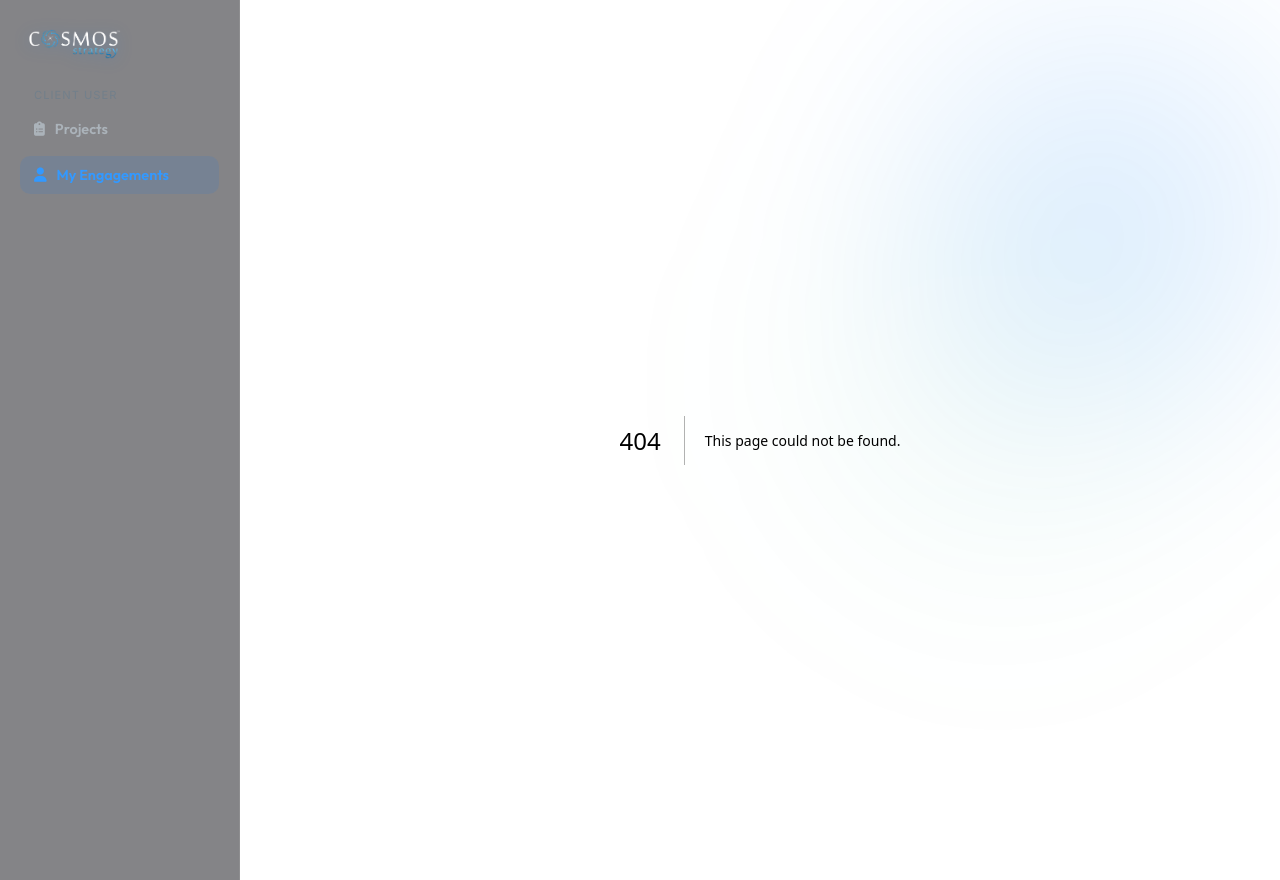
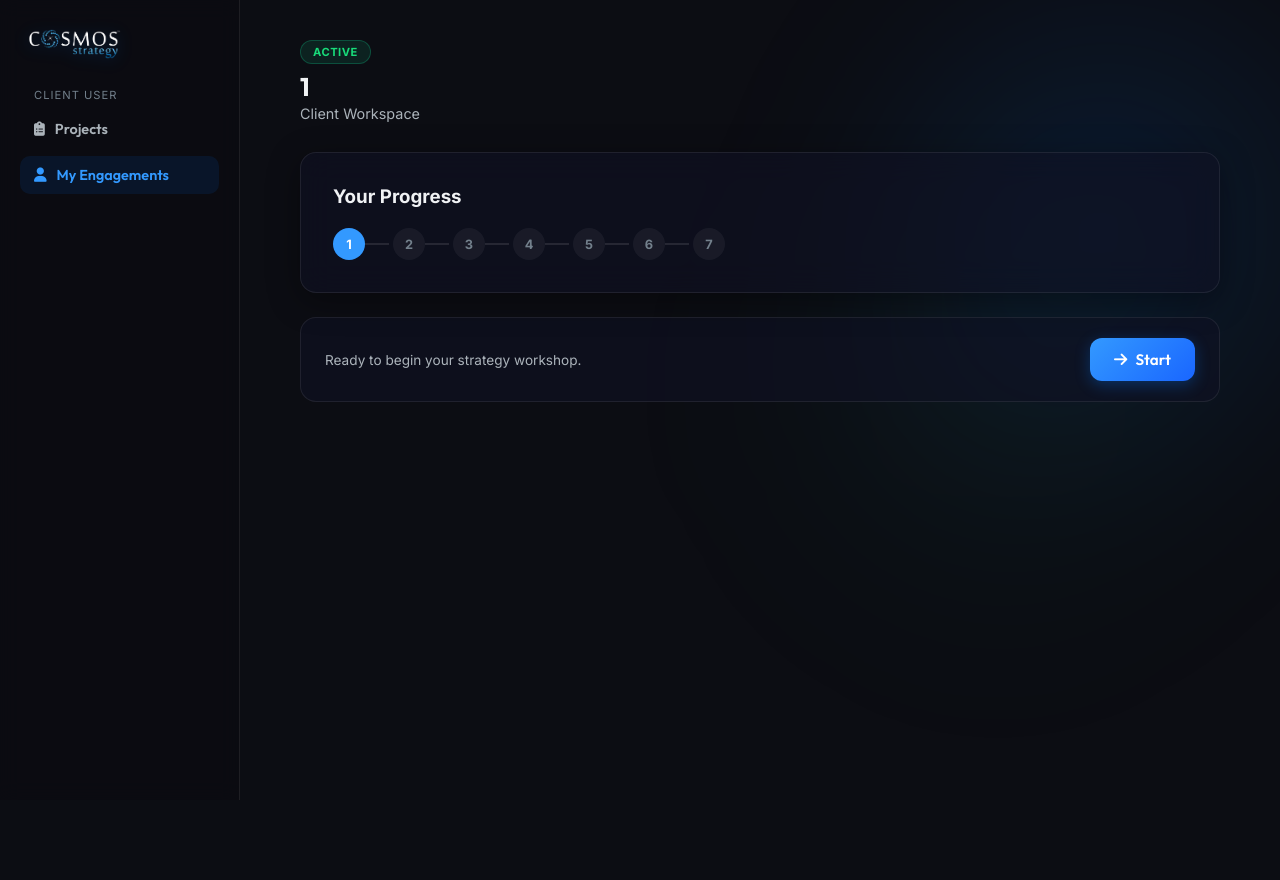
Before and after one commit to balajir2/Cosmos-Strategy-Platform, a Next.js app in the folder frontend-react/: page /client/case/1 in a window 1280 px wide. Before the commit this address had no page. Shown: the top 880 px of the page. After the commit the page ends 800 px from the top, so only its background shows below. Built offline with nearby package versions, Linux system fonts and the light colour scheme; no server answers.

Commit message:
feat: add ClientUser engagement list and progress hub pages

```diff
--- /dev/null
+++ b/frontend-react/app/client/case/[caseId]/page.tsx
@@ -0,0 +1,132 @@
+"use client";
+
+import { useEffect, useState } from "react";
+import { useParams, useRouter } from "next/navigation";
+import { createChatSession, getChatSession, ChatSessionDetail } from "@/lib/api-client";
+import { getSessionId, setSessionId } from "@/lib/mockProjectState";
+
+const TOTAL_LEVELS = 7;
+
+const CASE_TITLES: Record<string, string> = {
+  blazar: "Blazar India Market Entry",
+  basil: "Basil Apparel Portfolio",
+};
+
+export default function CaseHubPage() {
+  const params = useParams();
+  const router = useRouter();
+  const caseId = params.caseId as string;
+
+  const [session, setSession] = useState<ChatSessionDetail | null>(null);
+  const [loading, setLoading] = useState(true);
+  const [starting, setStarting] = useState(false);
+  const [error, setError] = useState<string | null>(null);
+
+  useEffect(() => {
+    const existingId = getSessionId(caseId);
+    if (existingId) {
+      getChatSession(existingId)
+        .then(setSession)
+        .catch(() => setError("Could not load your progress. Is the backend running?"))
+        .finally(() => setLoading(false));
+    } else {
+      setLoading(false);
+    }
+  }, [caseId]);
+
+  async function handleStart() {
+    setStarting(true);
+    setError(null);
+    try {
+      const started = await createChatSession(caseId);
+      setSessionId(caseId, started.id);
+      router.push(`/client/case/${caseId}/chat`);
+    } catch {
+      setError("Could not start the session. Is the backend running?");
+      setStarting(false);
+    }
+  }
+
+  if (loading) {
+    return (
+      <div className="loading-spinner">
+        <i className="fa-solid fa-circle-notch fa-spin"></i> Loading...
+      </div>
+    );
+  }
+
+  const currentLevel = session ? session.current_level_index : 0;
+  const isComplete = session?.phase === "complete";
+
+  return (
+    <div className="project-shell">
+      <header className="project-header">
+        <div className="project-header-info">
+          <span className="project-status-badge active">Active</span>
+          <h2>{CASE_TITLES[caseId] ?? caseId}</h2>
+          <p>Client Workspace</p>
+        </div>
+      </header>
+
+      <div className="glass-card" style={{ padding: 32, marginBottom: 24 }}>
+        <h3 style={{ marginBottom: 20 }}>Your Progress</h3>
+        <div style={{ display: "flex", alignItems: "center", gap: 4, flexWrap: "wrap" }}>
+          {Array.from({ length: TOTAL_LEVELS }).map((_, i) => (
+            <div key={i} style={{ display: "flex", alignItems: "center" }}>
+              <div
+                style={{
+                  width: 32,
+                  height: 32,
+                  borderRadius: "50%",
+                  display: "flex",
+                  alignItems: "center",
+                  justifyContent: "center",
+                  fontSize: "0.8rem",
+                  fontWeight: 700,
+                  background:
+                    i < currentLevel || isComplete
+                      ? "var(--accent-green)"
+                      : i === currentLevel
+                      ? "var(--accent-blue)"
+                      : "rgba(255,255,255,0.05)",
+                  color: i <= currentLevel || isComplete ? "#fff" : "var(--text-muted)",
+                }}
+              >
+                {i < currentLevel || isComplete ? <i className="fa-solid fa-check"></i> : i + 1}
+              </div>
+              {i < TOTAL_LEVELS - 1 && (
+                <div
+                  style={{
+                    width: 24,
+                    height: 2,
+                    background: i < currentLevel ? "var(--accent-green)" : "rgba(255,255,255,0.1)",
+                  }}
+                ></div>
+              )}
+            </div>
+          ))}
+        </div>
+      </div>
+
+      <div className="project-actions-row">
+        <span className="activate-hint">
+          {isComplete
+            ? "You've completed this engagement."
+            : session
+            ? `Level ${currentLevel + 1} of ${TOTAL_LEVELS}`
+            : "Ready to begin your strategy workshop."}
+        </span>
+        {!isComplete && (
+          <button
+            className="btn btn-primary"
+            onClick={session ? () => router.push(`/client/case/${caseId}/chat`) : handleStart}
+            disabled={starting}
+          >
+            <i className="fa-solid fa-arrow-right"></i> {session ? "Continue" : starting ? "Starting..." : "Start"}
+          </button>
+        )}
+      </div>
+      {error && <p style={{ color: "var(--level-1)", marginTop: 12 }}>{error}</p>}
+    </div>
+  );
+}
```
Also changed, not shown: frontend-react/app/client/page.tsx (added, +62 -0 lines).
